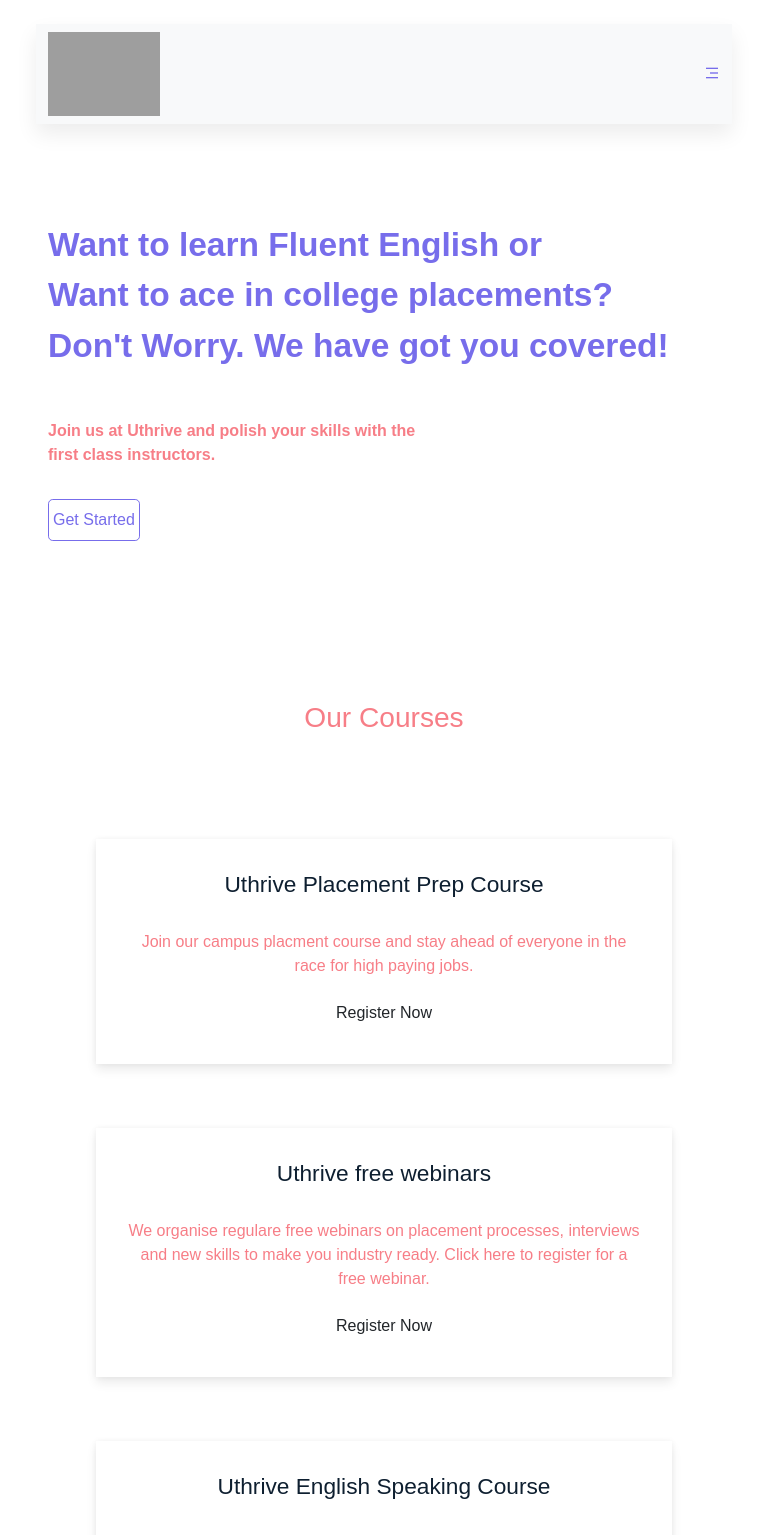
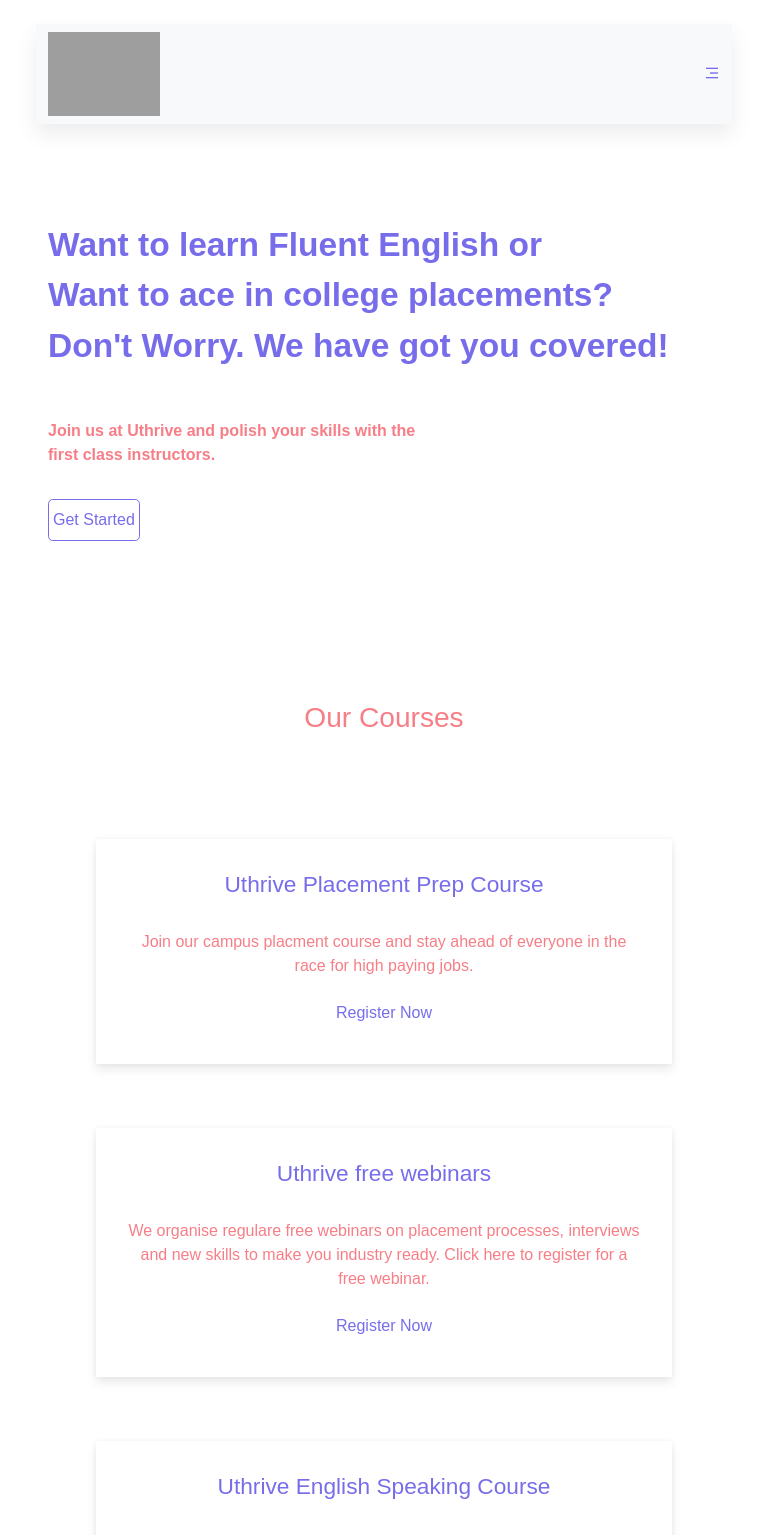
Before and after one commit to bakshisomya/uthrive, a React (Create React App) app: page / in a window 768 px wide. Shown: the top 1535 px of the page. Built offline with nearby package versions, Linux system fonts and the light colour scheme; grey boxes are pictures that could not be loaded.

Commit message:
more chnges

```diff
--- a/src/Components/Landing/Landing.css
+++ b/src/Components/Landing/Landing.css
@@ -67,7 +67,10 @@
     box-shadow: 0 6px 10px rgba(0, 0, 0, .08), 0 0 6px rgba(0, 0, 0, .05);
     cursor: pointer;
     text-align: center;
-    color: #0E1F30;
+    color: #776DEB;
+}
+.course-card button{
+    color: #776DEB;
 }
 
 .course-card p {
@@ -151,9 +154,14 @@
         box-shadow: 0 6px 10px rgba(0, 0, 0, .08), 0 0 6px rgba(0, 0, 0, .05);
         cursor: pointer;
         text-align: center;
-        color: #0E1F30;
+        color: #776DEB;
     }
-
+    .course-card button{
+        color: #776DEB;
+    }
+    .course-card h4{
+        color: #776DEB
+    }
     .course-card p {
         font-weight: 400;
         margin-top: 2rem;
@@ -234,7 +242,7 @@
         box-shadow: 0 6px 10px rgba(0, 0, 0, .08), 0 0 6px rgba(0, 0, 0, .05);
         cursor: pointer;
         text-align: center;
-        color: #0E1F30;
+        color: #776DEB;
     }
 
     .course-card p {
```
